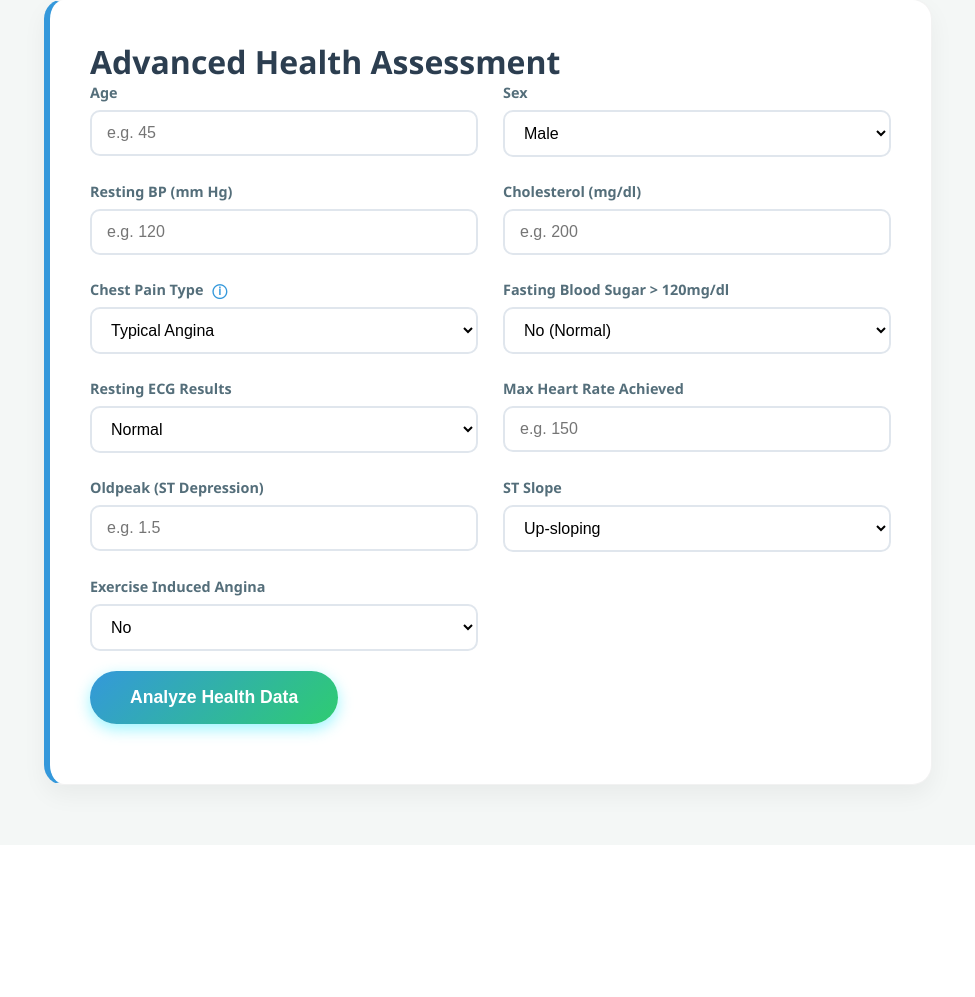
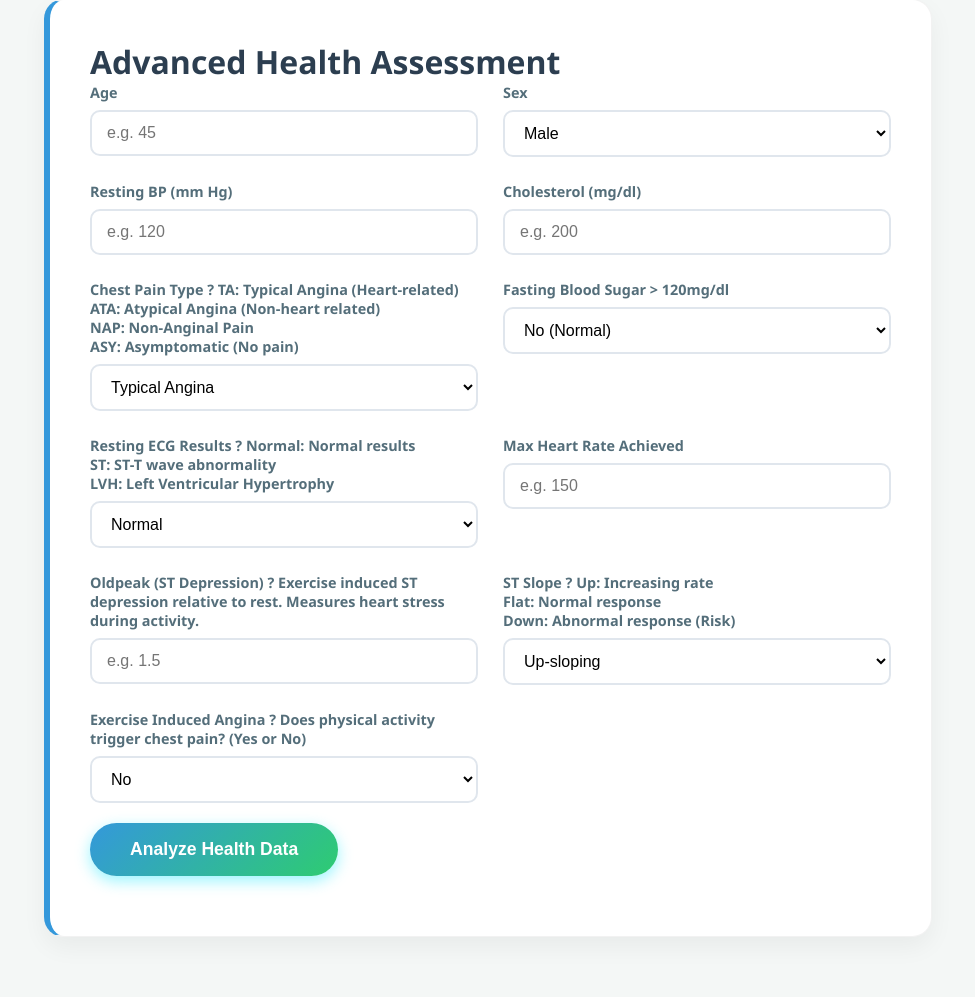
Before and after one commit to Sahilrathod3737/CardioVision, a Flask app: page /predictor in a window 1280 px wide. Shown: the part 208-1205 px from the top of the page, without its empty margins (152-1127 px from the left). Before the commit the page ends 1015 px from the top, so only its background shows below. Run offline with Flask 3, Linux system fonts and the light colour scheme.

Commit message:
Update predictor.html

```diff
--- a/templates/predictor.html
+++ b/templates/predictor.html
@@ -111,52 +111,118 @@
             <label>Age</label>
             <input type="number" name="age" placeholder="e.g. 45" min="1" max="120" required>
         </div>
+
         <div class="field">
             <label>Sex</label>
-                        <select name="sex"><option value="1">Male</option><option value="0">Female</option></select>
+            <select name="sex">
+                <option value="1">Male</option>
+                <option value="0">Female</option>
+            </select>
         </div>
+
         <div class="field">
             <label>Resting BP (mm Hg)</label>
             <input type="number" name="trestbps" placeholder="e.g. 120" min="50" max="250" required>
         </div>
+
         <div class="field">
             <label>Cholesterol (mg/dl)</label>
             <input type="number" name="chol" placeholder="e.g. 200" min="100" max="600" required>
         </div>
+
         <div class="field">
-                        <label>Chest Pain Type <span class="tooltip">ⓘ<span class="tooltiptext">Typical: Heart-related. Atypical: Non-heart related.</span></span></label>
+            <label>Chest Pain Type
+                <span class="info-icon">?
+                    <span class="tooltip-text">
+                        <b>TA:</b> Typical Angina (Heart-related)<br>
+                        <b>ATA:</b> Atypical Angina (Non-heart related)<br>
+                        <b>NAP:</b> Non-Anginal Pain<br>
+                        <b>ASY:</b> Asymptomatic (No pain)
+                    </span>
+                </span>
+            </label>
             <select name="cp">
-                            <option value="0">Typical Angina</option><option value="1">Atypical Angina</option>
-                            <option value="2">Non-anginal Pain</option><option value="3">Asymptomatic</option>
+                <option value="0">Typical Angina</option>
+                <option value="1">Atypical Angina</option>
+                <option value="2">Non-anginal Pain</option>
+                <option value="3">Asymptomatic</option>
             </select>
         </div>
+
         <div class="field">
             <label>Fasting Blood Sugar > 120mg/dl</label>
-                        <select name="fbs"><option value="0">No (Normal)</option><option value="1">Yes (High)</option></select>
-                    </div>
-                    <div class="field">
-                        <label>Resting ECG Results</label>
-                        <select name="restecg">
-                            <option value="0">Normal</option><option value="1">ST-T Wave Abnormality</option><option value="2">Left Ventricular Hypertrophy</option>
+            <select name="fbs">
+                <option value="0">No (Normal)</option>
+                <option value="1">Yes (High)</option>
             </select>
         </div>
+
+        <div class="field">
+            <label>Resting ECG Results
+                <span class="info-icon">?
+                    <span class="tooltip-text">
+                        <b>Normal:</b> Normal results<br>
+                        <b>ST:</b> ST-T wave abnormality<br>
+                        <b>LVH:</b> Left Ventricular Hypertrophy
+                    </span>
+                </span>
+            </label>
+            <select name="restecg">
+                <option value="0">Normal</option>
+                <option value="1">ST-T Wave Abnormality</option>
+                <option value="2">Left Ventricular Hypertrophy</option>
+            </select>
+        </div>
+
         <div class="field">
             <label>Max Heart Rate Achieved</label>
             <input type="number" name="thalach" placeholder="e.g. 150" min="60" max="220" required>
         </div>
-                    <div class="field"><label>Oldpeak (ST Depression)</label><input type="number" step="0.1" name="oldpeak" placeholder="e.g. 1.5" required></div>
+
         <div class="field">
-                        <label>ST Slope</label>
-                        <select name="slope"><option value="0">Up-sloping</option><option value="1">Flat</option><option value="2">Down-sloping</option></select>
+            <label>Oldpeak (ST Depression)
+                <span class="info-icon">?
+                    <span class="tooltip-text">
+                        Exercise induced ST depression relative to rest. Measures heart stress during activity.
+                    </span>
+                </span>
+            </label>
+            <input type="number" step="0.1" name="oldpeak" placeholder="e.g. 1.5" required>
         </div>
+
         <div class="field">
-                        <label>Exercise Induced Angina</label>
-                        <select name="exang"><option value="0">No</option><option value="1">Yes</option></select>
+            <label>ST Slope
+                <span class="info-icon">?
+                    <span class="tooltip-text">
+                        <b>Up:</b> Increasing rate<br>
+                        <b>Flat:</b> Normal response<br>
+                        <b>Down:</b> Abnormal response (Risk)
+                    </span>
+                </span>
+            </label>
+            <select name="slope">
+                <option value="0">Up-sloping</option>
+                <option value="1">Flat</option>
+                <option value="2">Down-sloping</option>
+            </select>
+        </div>
+
+        <div class="field">
+            <label>Exercise Induced Angina
+                <span class="info-icon">?
+                    <span class="tooltip-text">
+                        Does physical activity trigger chest pain? (Yes or No)
+                    </span>
+                </span>
+            </label>
+            <select name="exang">
+                <option value="0">No</option>
+                <option value="1">Yes</option>
+            </select>
         </div>
     </div>
     <button type="submit" class="btn-predict">Analyze Health Data</button>
 </form>
-
             {% if result %}
             <div id="result-area" class="result-section">
     <div class="result-header">
```
Lines whose indentation alone changed are shown as unchanged.
